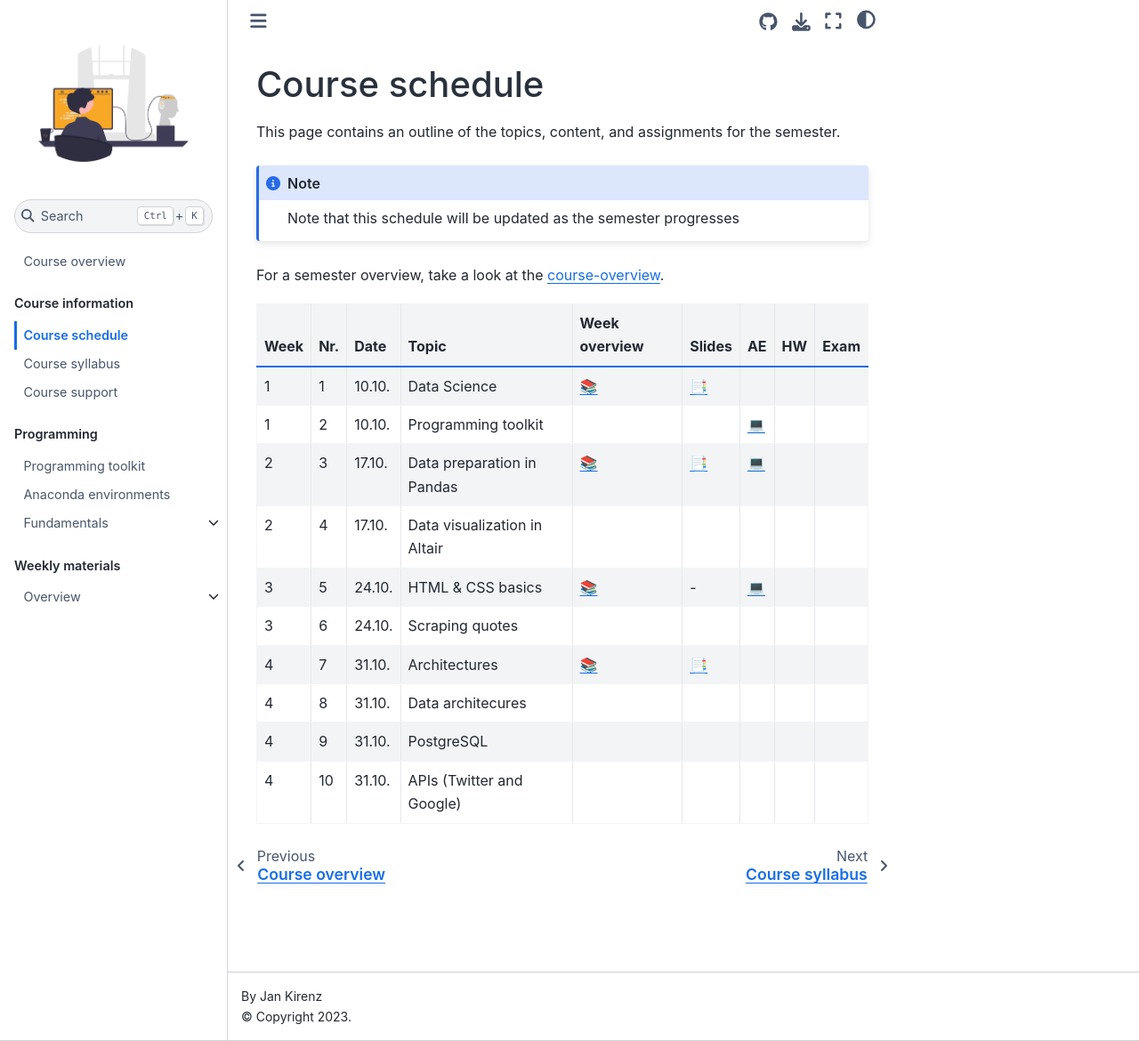
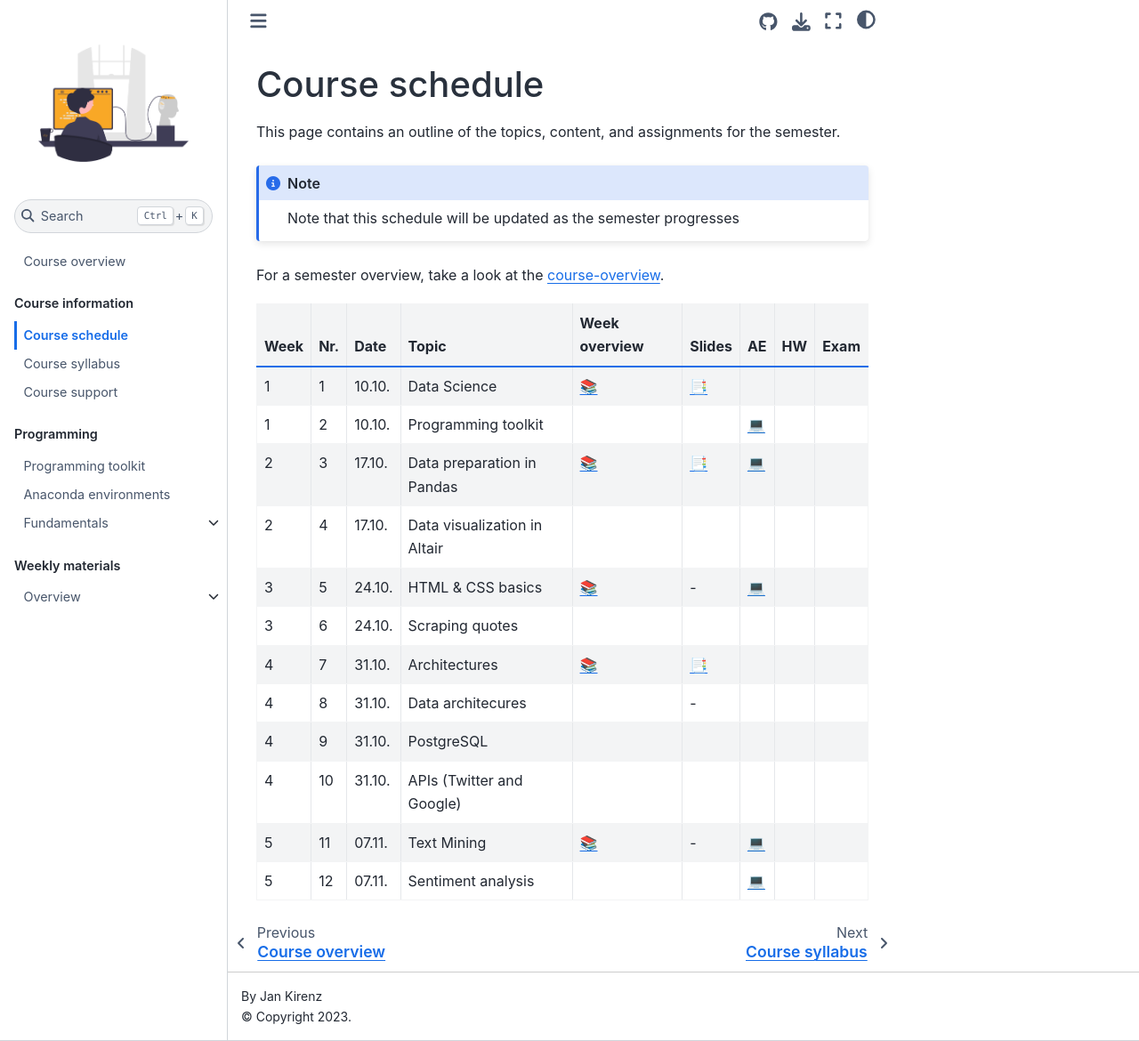
Before and after one commit to ds-ws22/website, a Jupyter Book: the page built from docs/course-schedule.md, in a window 1280 px wide and 1170 px high. Shown: the whole window at 89% size. Built offline with Jupyter Book 1.0.4 settings and Sphinx 7.4.7 and the Sphinx Book theme 1.1.4, drawn with Linux system fonts in a browser that asks for light colours; comment, search, counter and statistics services are not loaded.

Commit message:
Update course-schedule.md

```diff
--- a/docs/course-schedule.md
+++ b/docs/course-schedule.md
@@ -17,6 +17,8 @@ For a semester overview, take a look at the [course-overview](../docs/course-ove
 |	3	|	5	|	24.10.	|	HTML & CSS basics	|	[📚](../weeks/week3.md)	|	 - 	|	[💻](../weeks/week3.md)	|		|		|
 |	3	|	6	|	24.10.	|	Scraping quotes	|		|		|		|		|		|
 |	4	|	7	|	31.10.	|	Architectures	|	[📚](../weeks/week4.md)	|	[📑](https://drive.google.com/file/d/1-kn1zRRwU_aXHCkATjUwnn0KfjQ2u6kY/view?usp=sharing)	|		|		|		|
-|	4	|	8	|	31.10.	|	Data architecures	|		|		|		|		|		|
+|	4	|	8	|	31.10.	|	Data architecures	|		|	 - 	|		|		|		|
 |	4	|	9	|	31.10.	|	PostgreSQL	|		|		|		|		|		|
 |	4	|	10	|	31.10.	|	APIs (Twitter and Google)	|		|		|		|		|		|
+|	5	|	11	|	07.11.	|	Text Mining	|	[📚](../weeks/week5.md)	|	 - 	|	[💻](../weeks/week5.md)	|		|		|
+|	5	|	12	|	07.11.	|	Sentiment analysis	|		|		|	[💻](../weeks/week5.md)	|		|		|
```
